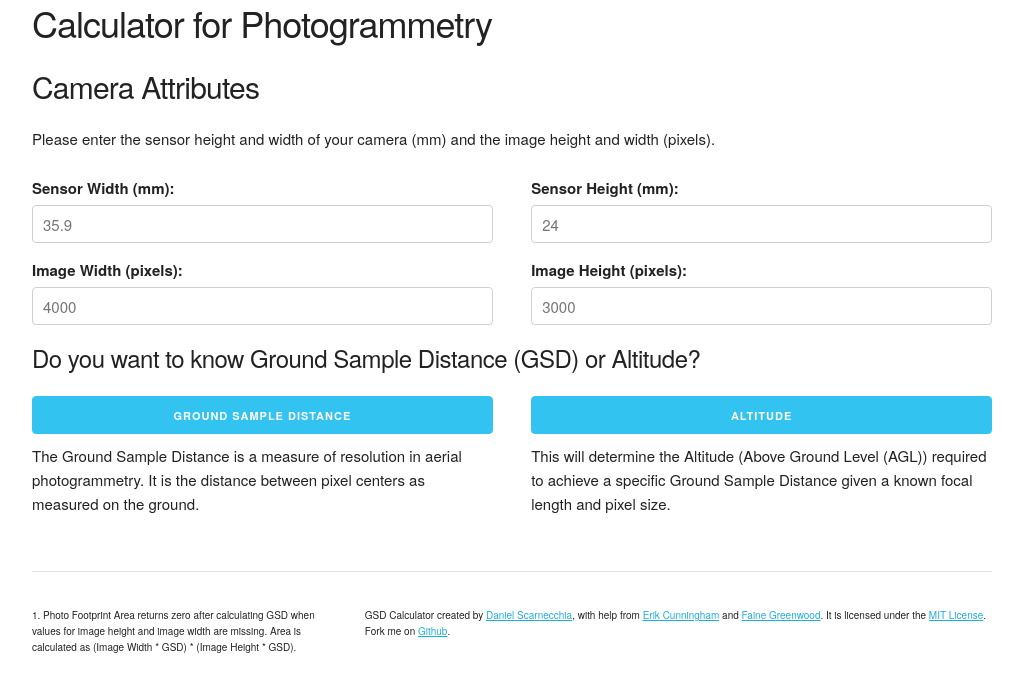
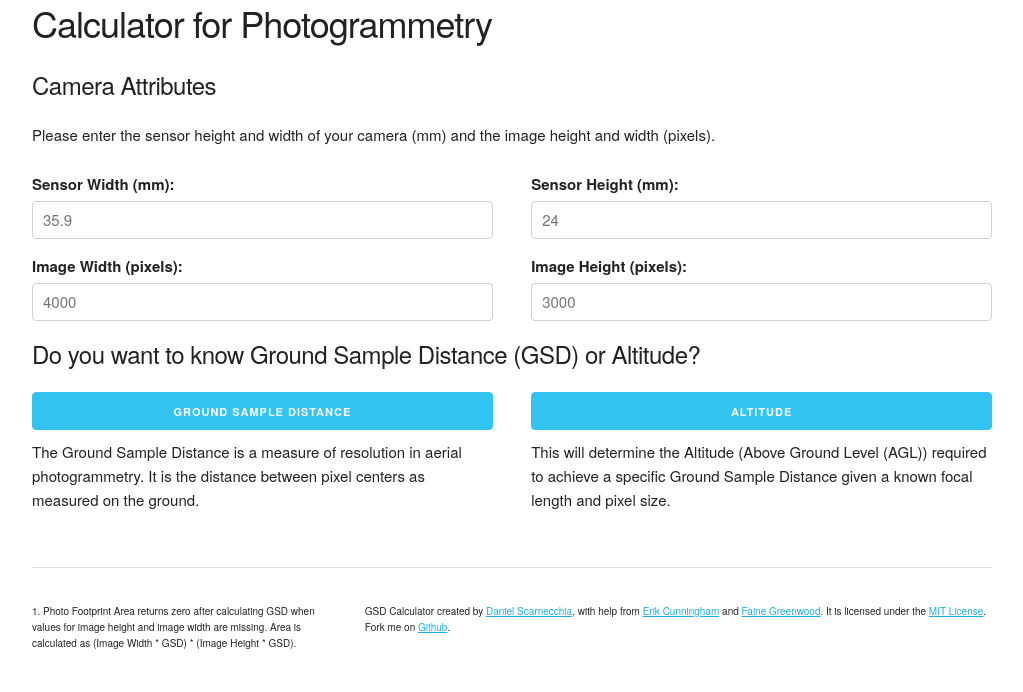
Before and after one commit to scarnecchia/GSD_calc, a plain HTML site: page index.html in a window 1280 px wide. Shown: the whole page, without its empty margins (128-1151 px from the left). Drawn offline with nearby package versions, Linux system fonts and the light colour scheme.

Commit message:
Change Header Size for Camera Attributes

```diff
--- a/index.html
+++ b/index.html
@@ -15,7 +15,7 @@
             <div class="row">
                 <div class="twelve columns">
                     <h3>Calculator for Photogrammetry</h3>
-                    <h4>Camera Attributes</h4>
+                    <h5>Camera Attributes</h5>
                     <p>Please enter the sensor height and width of your camera (mm) and the image height and width (pixels).</p>
                 </div>
                 <div class="row">
```
